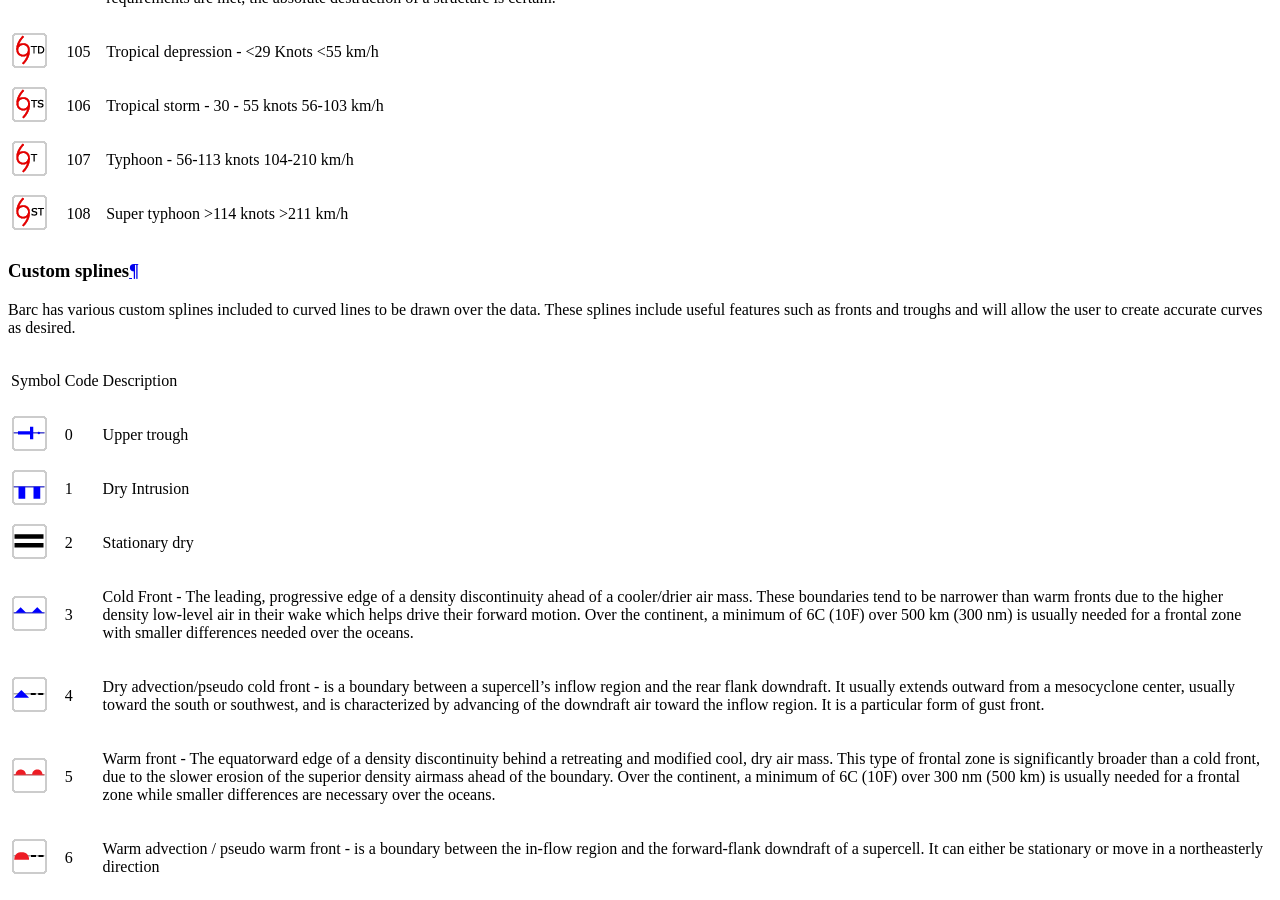
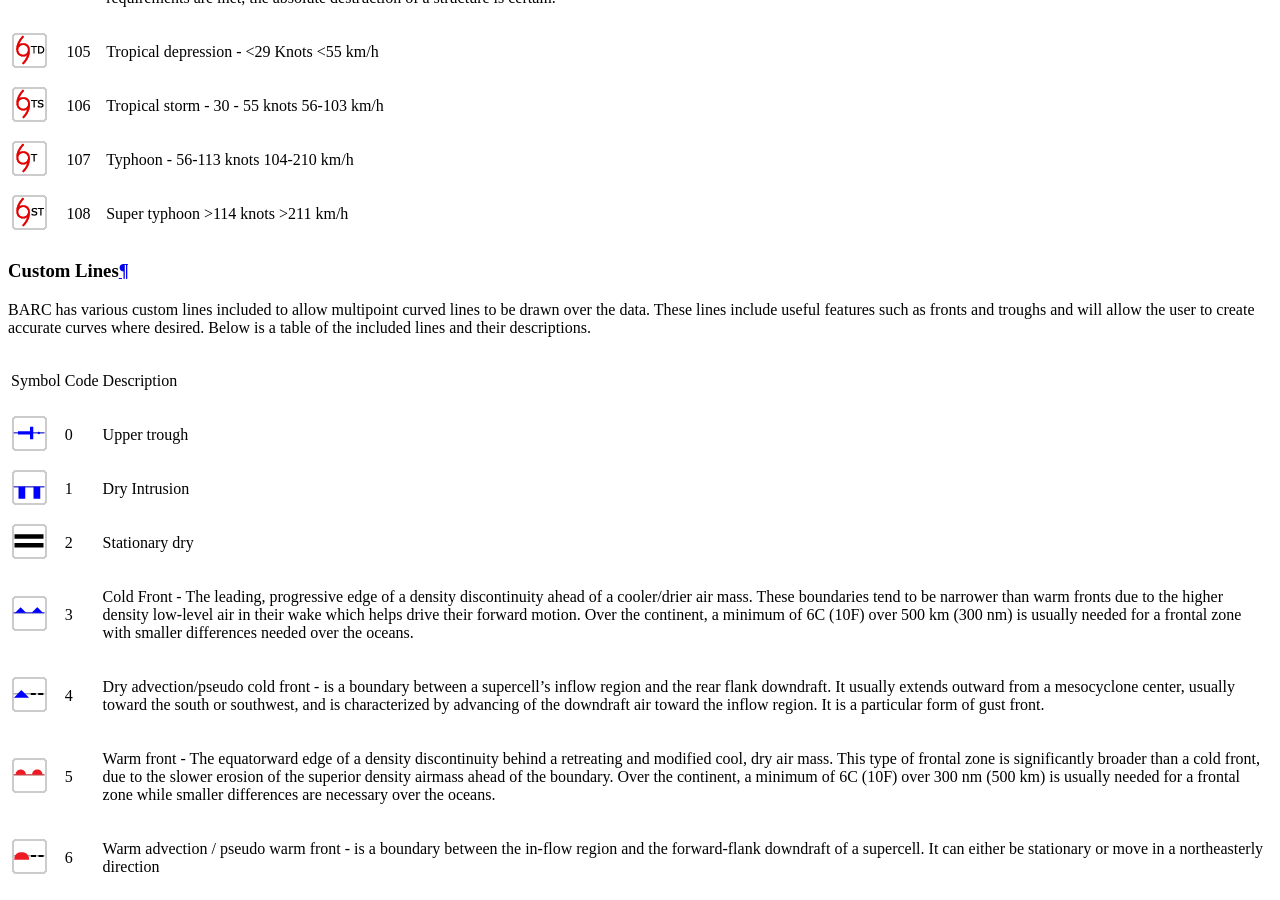
Before and after one commit to lecjlg/barc-docs, a Sphinx documentation site: the page built from docs/source/userguide.rst, in a window 1280 px wide and 900 px high, scrolled down 7934 px. Built offline with Sphinx 7.4.7, drawn with Linux system fonts in a browser that asks for light colours; some of the changed text lies outside the part shown.

Commit message:
changed the description of the lines

```diff
--- a/docs/source/userguide.rst
+++ b/docs/source/userguide.rst
@@ -692,9 +692,9 @@ BARC has a large host of specfic meteorological symbols availble. These symbols
 +---------------------------------------------+----+------------------------------------------------------------------------------------------------------------------------------------------------------------------------------------------------------------------------------------------------------------------------------+
 
 
-Custom splines
-^^^^^^^^^^^^^^
-Barc has various custom splines included to curved lines to be drawn over the data. These splines include useful features such as fronts and troughs and will allow the user to create accurate curves as desired.
+Custom Lines
+^^^^^^^^^^^^
+BARC has various custom lines included to allow multipoint curved lines to be drawn over the data. These lines include useful features such as fronts and troughs and will allow the user to create accurate curves where desired. Below is a table of the included lines and their descriptions.
 
 
 +-----------------------------------------------------------------+------+----------------------------------------------------------------------------------------------------------------------------------------------------------------------------------------------------------------------------------------------------------------------------------------------------------------------------------------------------------------------------------------------------------------------------------------------------------------------------------------------------------------------------------+
```
